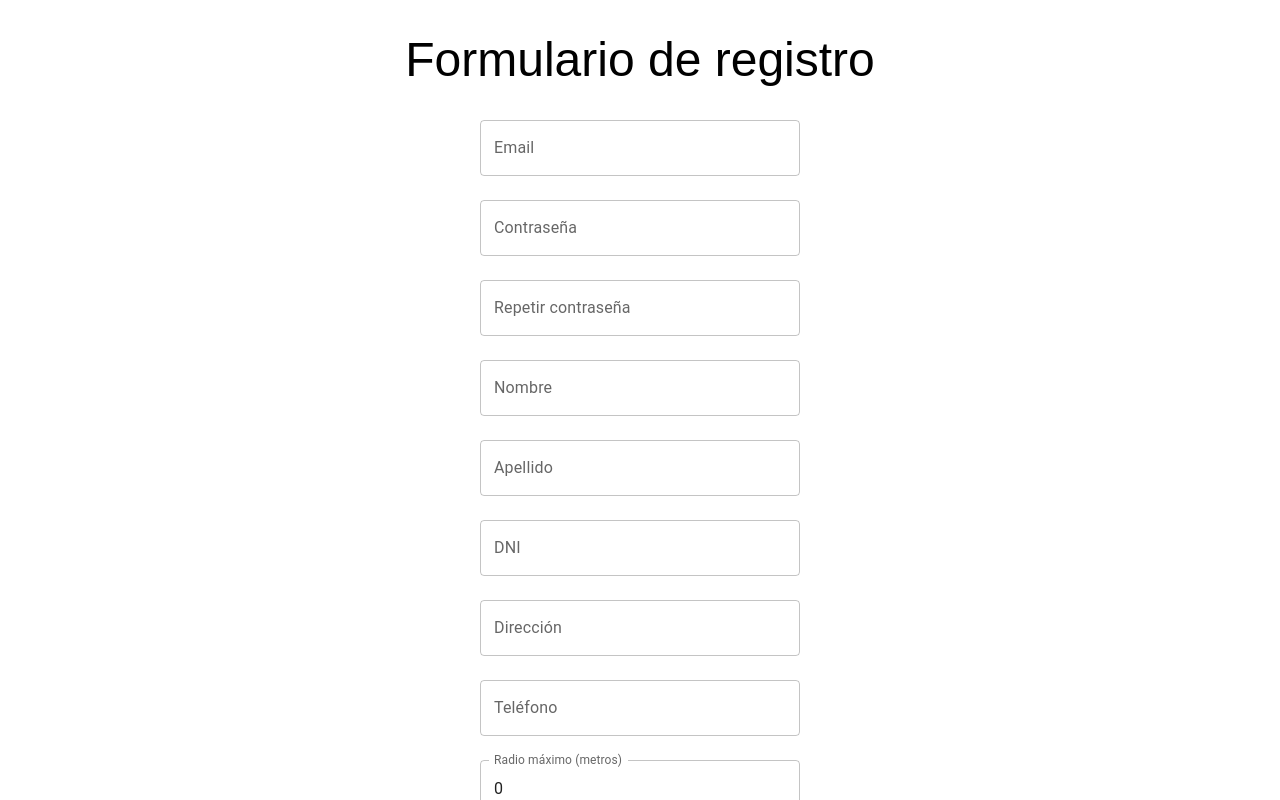
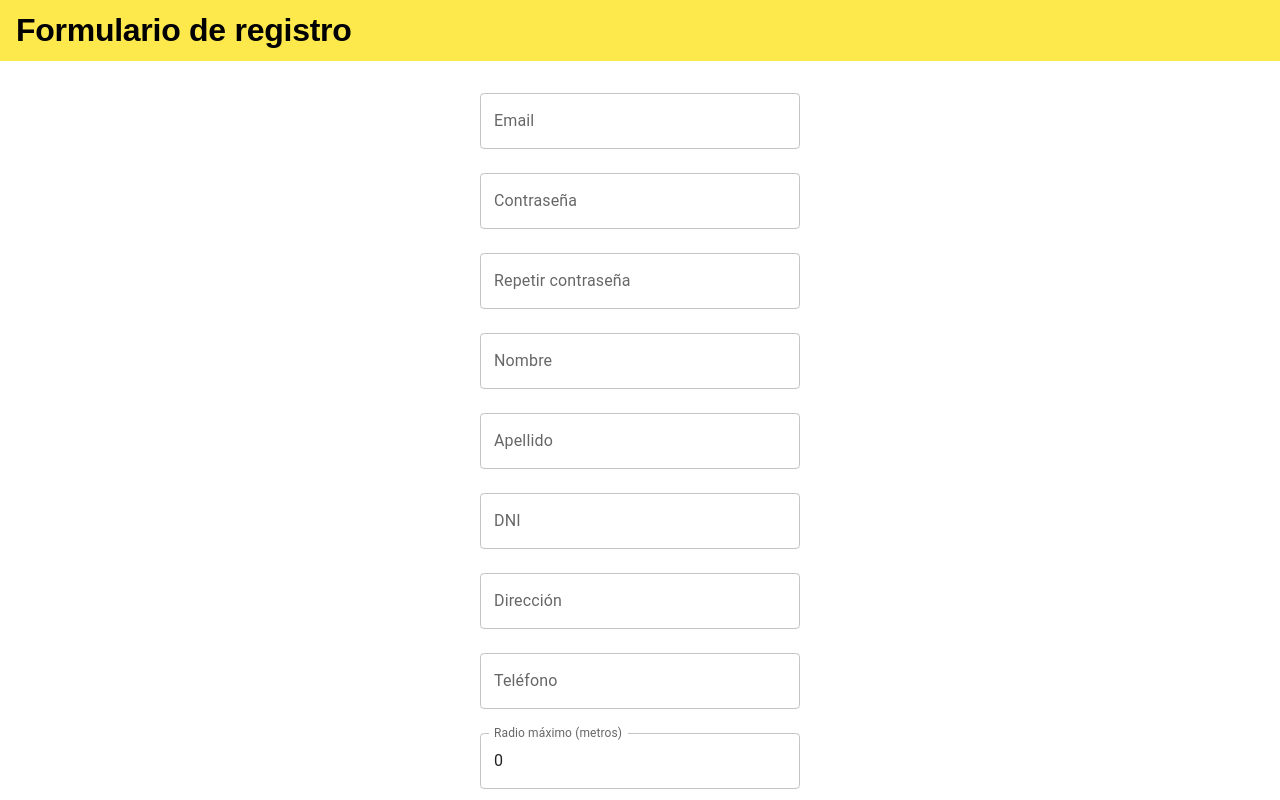
Before and after one commit to fiubyte/bafix-web, a React (Create React App) app: page / in a window 1280 px wide. Shown: the top 800 px of the page. Built offline with nearby package versions, Linux system fonts and the light colour scheme; no server answers; the HTML template or start-up script is replaced by a standard one.

Commit message:
fiubyte/.github#1 Add Banner

```diff
--- a/src/pages/RegisterPage/RegisterPage.css
+++ b/src/pages/RegisterPage/RegisterPage.css
@@ -6,5 +6,16 @@
 }
 
 .RegisterPage-title {
-  margin: 2rem 0;
+  font-size: 2rem;
+  margin-left: 1rem;
 }
+
+.RegisterPage-banner {
+  width: 100%;
+  background-color: #FEE94C;
+  padding: 0.7rem;
+}
+
+.RegisterPage-form {
+  margin-top: 2rem;
+}
--- a/src/pages/RegisterPage/RegisterPage.tsx
+++ b/src/pages/RegisterPage/RegisterPage.tsx
@@ -5,10 +5,12 @@ import "./RegisterPage.css";
 const RegisterPage = () => {
   return (
     <Box className={"RegisterPage"}>
-      <Box>
-        <Typography variant={"h3"} className={"RegisterPage-title"}>Formulario de registro</Typography>
+      <Box className={"RegisterPage-banner"}>
+        <Typography variant={"h2"} className={"RegisterPage-title"}>Formulario de registro</Typography>
       </Box>
-      <RegisterForm/>
+      <Box className={"RegisterPage-form"}>
+        <RegisterForm/>
+      </Box>
     </Box>
   );
 }
--- a/src/styles/themes.tsx
+++ b/src/styles/themes.tsx
@@ -4,6 +4,11 @@ const mainTheme = createTheme({
   typography: {
     h1: {
       fontWeight: "bold",
+      fontFamily: "DM Sans, sans-serif",
+    },
+    h2: {
+      fontWeight: "bold",
+      fontFamily: "DM Sans, sans-serif",
     },
     h3: {
       fontFamily: "DM Sans, sans-serif",
```
